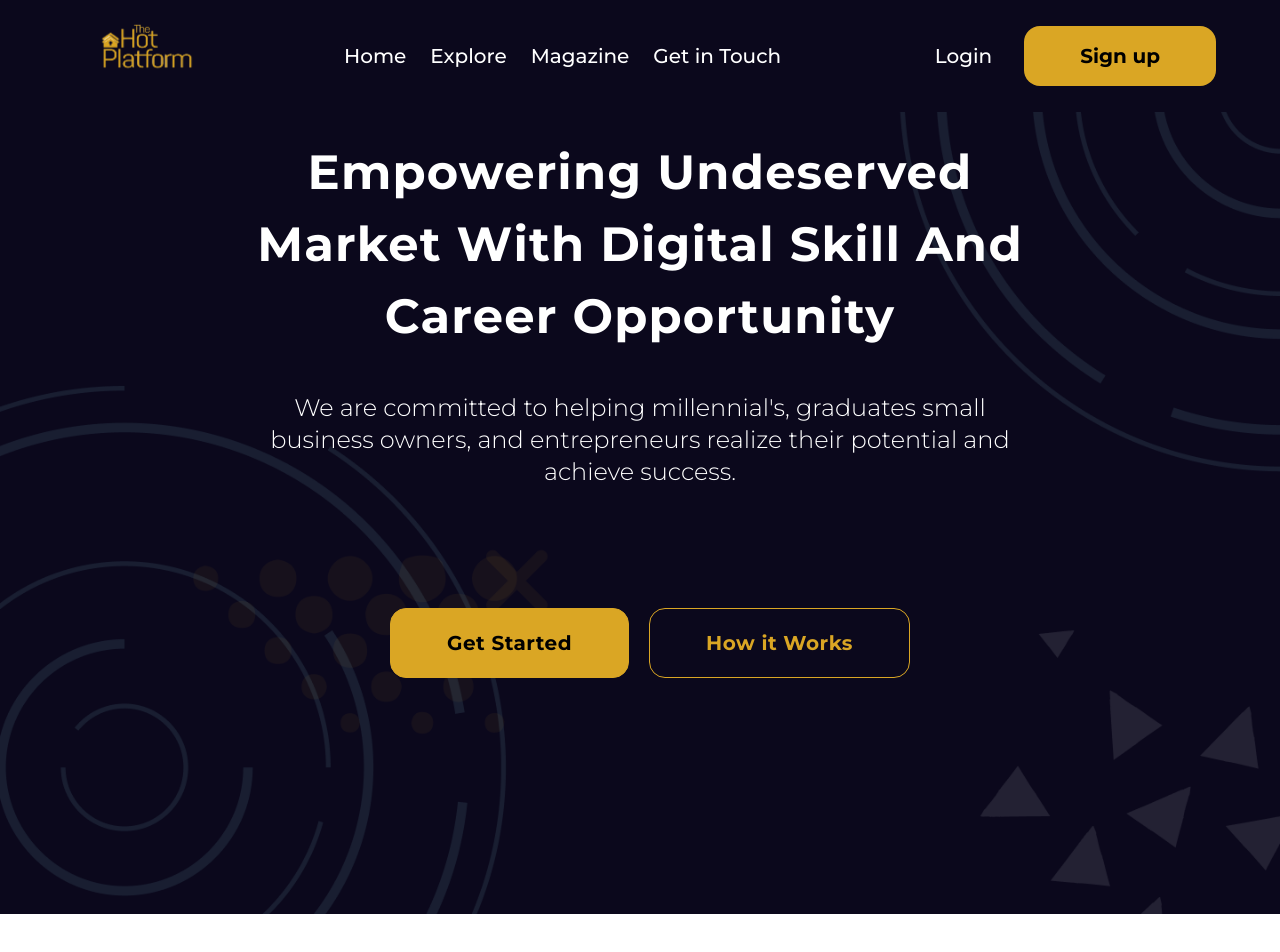
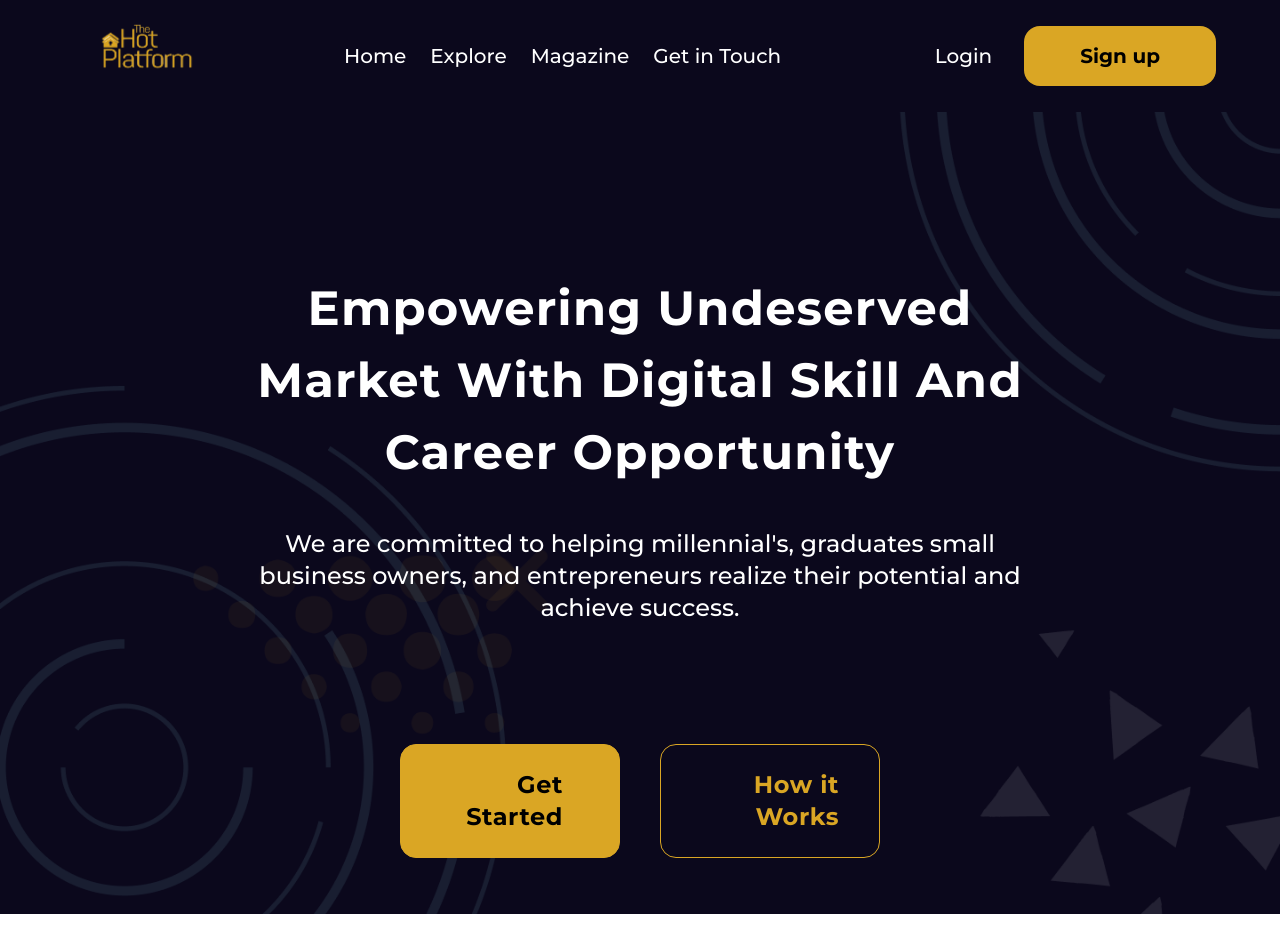
Before and after one commit to Yared-betsega/landing-page, a React (Create React App) app: page / in a window 1280 px wide. Shown: the top 952 px of the page. Built offline with nearby package versions, Linux system fonts and the light colour scheme.

Commit message:
Update upper buttons

```diff
--- a/src/components/Image/Outlined_Button.jsx
+++ b/src/components/Image/Outlined_Button.jsx
@@ -2,13 +2,17 @@ import React from "react";
 
 export default function OutlinedButton({ text, shallow }) {
   return (
-    <div className="flex">
-      <button
+
+    <div className="flex  w-full">
+      <a
+        href={"#"}
         style={{ textAlign: "end" }}
-        className={`${shallow ? 'bg-transparent text-[#DAA624] ' : 'bg-[#DAA624] '} px-5 lg:px-14 py-4 lg:py-5 ml-5 font-semibold text-xs md:text-base lg:text-xl border border-[#DAA624] tracking-wide transition-colors duration-300 transform  rounded-2xl hover:bg-blue-500 focus:outline-none focus:ring focus:ring-blue-300 focus:ring-opacity-80`}
+        className={`${
+          shallow ? "bg-transparent text-[#DAA624] px-5 lg:px-10 " : "bg-[#DAA624] px-5 lg:px-14 "
+        } w-full py-5 lg:py-6 xl-py-6  flex justify-center items-center font-semibold text-xs md:text-base lg:text-2xl tracking-wide border border-[#DAA624] transition-colors duration-300 transform rounded-2xl hover:bg-blue-500 focus:outline-none focus:ring focus:ring-blue-300 focus:ring-opacity-80`}
       >
         {text}
-      </button>
+      </a>
     </div>
   );
 }
--- a/src/components/Image/image.jsx
+++ b/src/components/Image/image.jsx
@@ -8,7 +8,7 @@ export default function Image() {
         class="object-cover w-full  relative h-[] object-right"
         src={image}
       />
-      <div className="absolute  w-auto mx-44 mx-10 sm:mx-40 lg:mx-60 mt-2 sm:mt-2 md:mt-3 lg:mt-10 xl:mt-6 2xl:mt-40 object-cover object-right">
+      <div className="absolute  w-auto mx-10  md:mx-28 xl:mx-60 mt-40  object-cover object-right">
         <div className="flex flex-col font-Montserrat">
           <h1
             className="tracking-wide text-xl sm:text-2xl md:text-3xl xl:text-5xl leading-loose sm:leading-normal md:leading-normal xl:leading-normal capitalize text-white font-semibold"
@@ -16,12 +16,12 @@ export default function Image() {
             empowering undeserved market with digital skill and career
             opportunity{" "}
           </h1>
-          <p className="text-white text-base md:text-xl lg:text-2xl my-10 font-light">
+          <p className="text-white text-base md:text-xl lg:text-2xl my-10 font-medium">
             We are committed to helping millennial's, graduates small business
             owners, and entrepreneurs realize their potential and achieve
             success.
           </p>
-          <div className="flex items-center justify-center mt-20">
+          <div className="flex items-center justify-center mt-20 gap-10 mx-0 md:mx-20 lg:mx-28 xl:mx-40 2xl:mx-56">
             <OutlinedButton text={"Get Started"} shallow={false}></OutlinedButton>
             <OutlinedButton text={"How it Works"} shallow={true}></OutlinedButton>
           </div>
```
